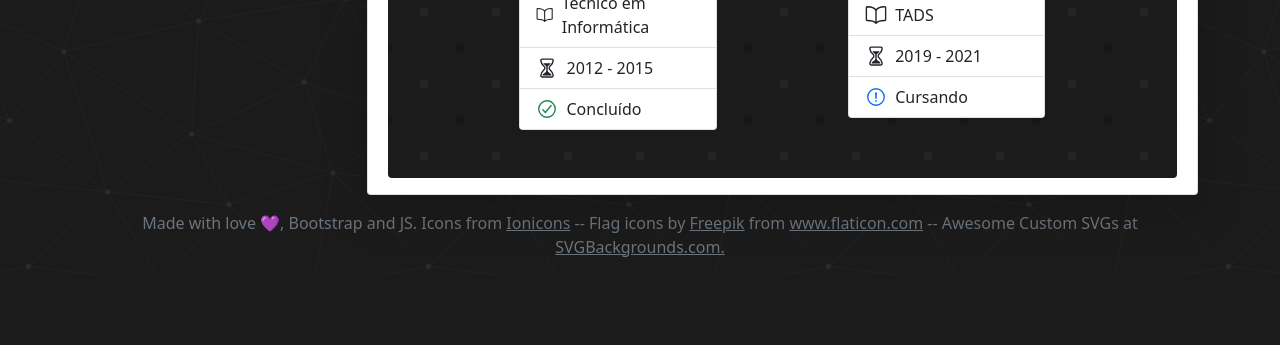
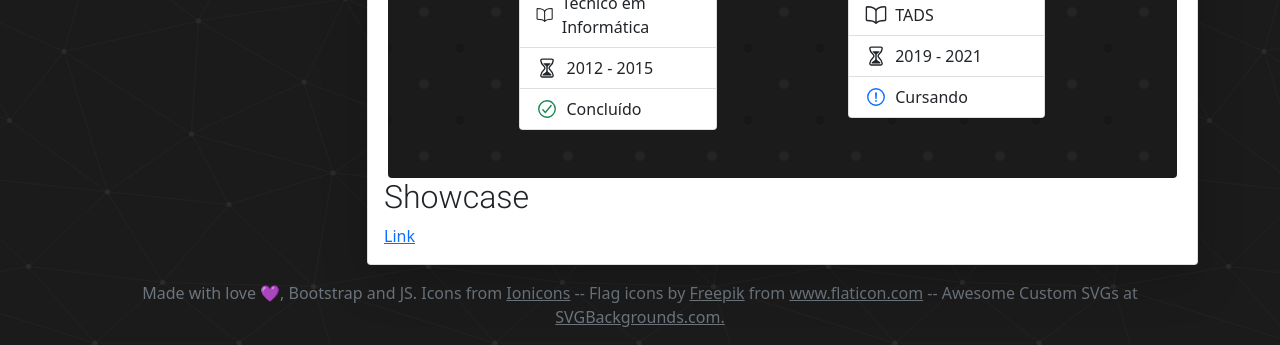
Before and after one commit to borica/borica.github.io, a plain HTML site: page index.html in a window 1280 px wide. Shown: the part 1248-1593 px from the top of the page. Before the commit the page ends 1523 px from the top, so only its background shows below. Drawn offline with nearby package versions, Linux system fonts and the light colour scheme.

Commit message:
Sonic submodule link

```diff
--- a/index.html
+++ b/index.html
@@ -294,6 +294,9 @@
                                     </ul>
                                 </div>
                             </div>
+                            <h2>Showcase</h2>
+
+                            <a href="showcase/sonic/game.html">Link</a>
                         </div>
                     </div>
                 </div>
```
